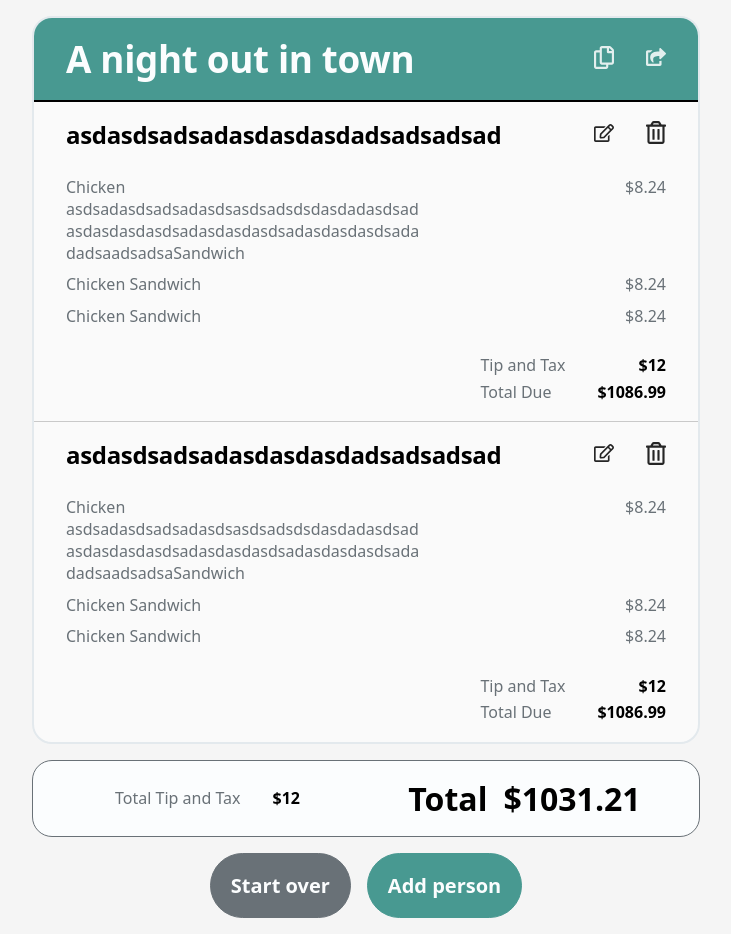
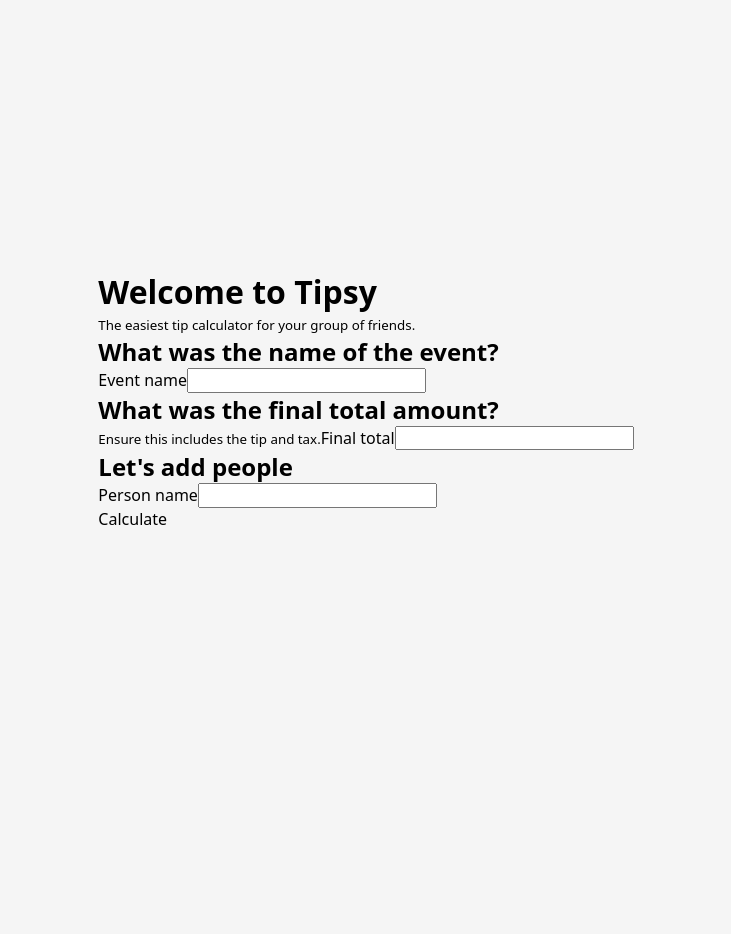
Before and after one commit to mikedelgaudio/tipsy, a React (Create React App) app in the folder frontend/: page / in a window 1280 px wide. Shown: the whole page, without its empty margins (274-1005 px from the left). After the commit the page ends 800 px from the top, so only its background shows below. Built offline with nearby package versions, Linux system fonts and the light colour scheme.

Commit message:
adding init form parts

```diff
--- a/frontend/src/Home.tsx
+++ b/frontend/src/Home.tsx
@@ -2,6 +2,7 @@ import "./Home.css";
 import ResultsView from "./components/ResultsView/ResultsView";
 import { RootStateOrAny, useSelector } from "react-redux";
 import { useEffect } from "react";
+import InitView from "./components/InitView/InitView";
 
 function Home() {
   const currentTheme = useSelector(
@@ -16,7 +17,7 @@ function Home() {
 
   return (
     <div className={currentTheme + " home"}>
-      {displayInitView ? <ResultsView /> : null}
+      {displayInitView ? <InitView /> : <ResultsView />}
     </div>
   );
 }
--- /dev/null
+++ b/frontend/src/components/InitView/Greeting/Greeting.tsx
@@ -0,0 +1,10 @@
+function Greeting() {
+  return (
+    <div className="greeting">
+      <h1>Welcome to Tipsy</h1>
+      <small>The easiest tip calculator for your group of friends.</small>
+    </div>
+  );
+}
+
+export default Greeting;
--- a/frontend/src/components/InitView/InitView.tsx
+++ b/frontend/src/components/InitView/InitView.tsx
@@ -1,9 +1,33 @@
+import Greeting from "./Greeting/Greeting";
 import "./InitView.css";
 
 function InitView() {
   return (
     <div className="initWrapper">
-      <h1>Onboard flow</h1>
+      <Greeting />
+
+      <form>
+        <div className="question">
+          <h2>What was the name of the event?</h2>
+          <label>Event name</label>
+          <input type="text" required />
+        </div>
+
+        <div className="question">
+          <h2>What was the final total amount?</h2>
+          <small>Ensure this includes the tip and tax.</small>
+          <label>Final total</label>
+          <input type="text" required />
+        </div>
+
+        <div className="question">
+          <h2>Let's add people</h2>
+          <label>Person name</label>
+          <input type="text" required />
+        </div>
+
+        <button>Calculate</button>
+      </form>
     </div>
   );
 }
```
